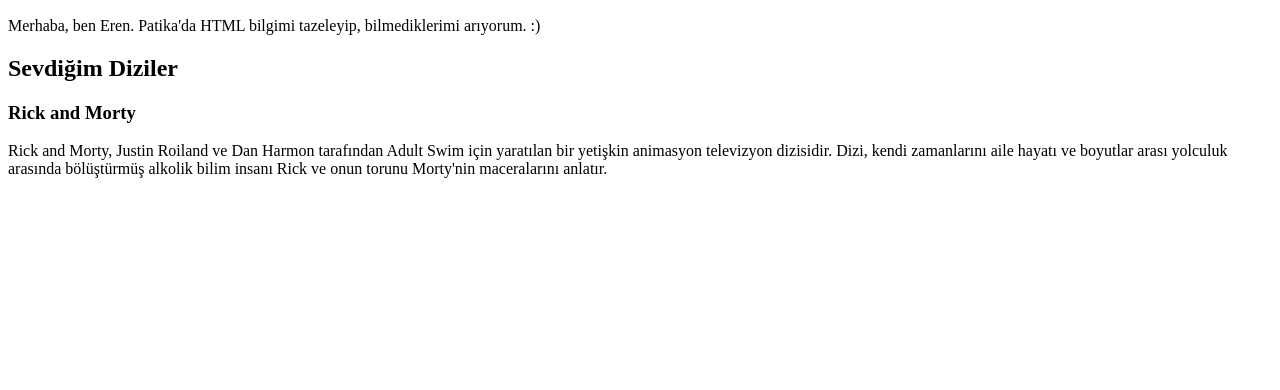
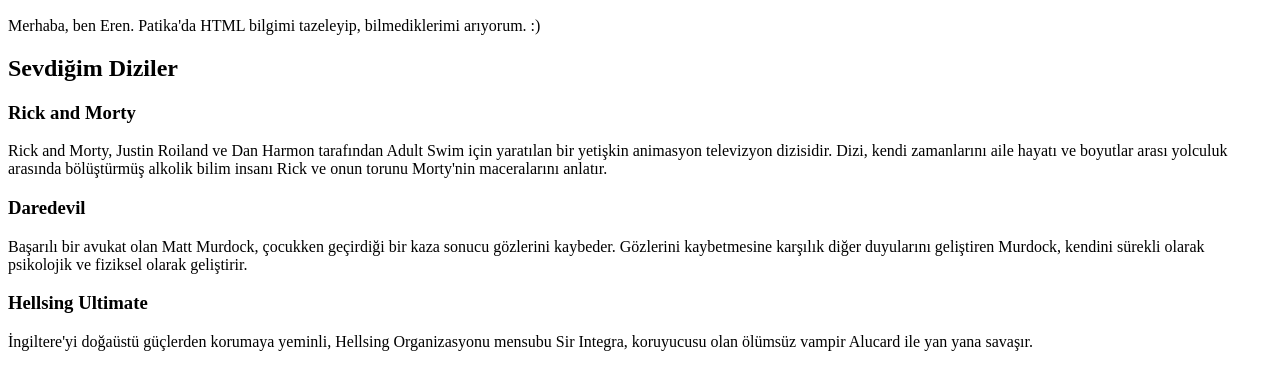
Before and after one commit to erenpatika/Patika-HTML-dev-1, a plain HTML site: page index.html in a window 1280 px wide. Shown: the part 110-500 px from the top of the page. Drawn offline with Linux system fonts and the light colour scheme.

Commit message:
Update index.html

```diff
--- a/index.html
+++ b/index.html
@@ -7,12 +7,19 @@
     <title>Document</title>
 </head>
 <body>
-    <!-- Ödev1 -->
+<!-- Ödev1 -->
     <h1>Eren</h1>
-    <h2>Hakkımda;</h2>
+    <h2>Hakkımda</h2>
     <p>Merhaba, ben Eren. Patika'da HTML bilgimi tazeleyip, bilmediklerimi arıyorum. :)</p>
     <h2>Sevdiğim Diziler</h2>
+<!--   Kara Mizah   -->
     <h3>Rick and Morty</h3>
     <p>Rick and Morty, Justin Roiland ve Dan Harmon tarafından Adult Swim için yaratılan bir yetişkin animasyon televizyon dizisidir. Dizi, kendi zamanlarını aile hayatı ve boyutlar arası yolculuk arasında bölüştürmüş alkolik bilim insanı Rick ve onun torunu Morty'nin maceralarını anlatır.</p>
+<!--   Süper Kahraman Kurgusu   -->
+    <h3>Daredevil</h3>
+    <p>Başarılı bir avukat olan Matt Murdock, çocukken geçirdiği bir kaza sonucu gözlerini kaybeder. Gözlerini kaybetmesine karşılık diğer duyularını geliştiren Murdock, kendini sürekli olarak psikolojik ve fiziksel olarak geliştirir.</p>
+<!-- Anime -->
+    <h3>Hellsing Ultimate</h3>
+    <p>İngiltere'yi doğaüstü güçlerden korumaya yeminli, Hellsing Organizasyonu mensubu Sir Integra, koruyucusu olan ölümsüz vampir Alucard ile yan yana savaşır.</p>
 </body>
 </html>
```
